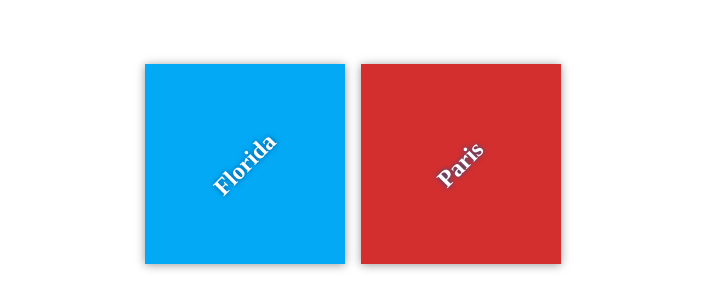
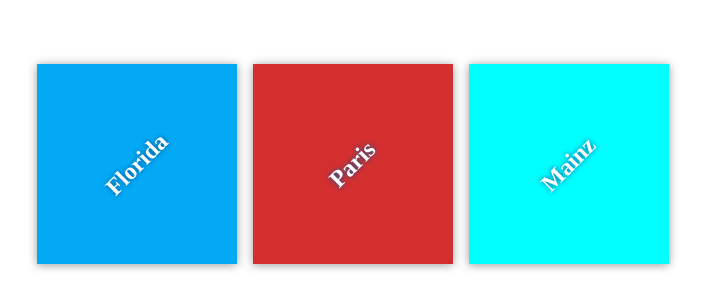
Before and after one commit to EleonoreBivo/my-travel-plans, a plain HTML site: page index.html in a window 1280 px wide. Shown: the part 236-544 px from the top of the page, without its empty margins (287-992 px from the left). Drawn offline with Linux system fonts and the light colour scheme.

Commit message:
Add destinations Mainz

```diff
--- a/css/app.css
+++ b/css/app.css
@@ -53,3 +53,7 @@ h2 {
 #paris {
     background-color: #d32f2f;
 }
+
+#mainz {
+	background-color: aqua;
+}
--- a/index.html
+++ b/index.html
@@ -17,6 +17,10 @@
             <div class="destination" id="paris">
                 <h2>Paris</h2>
             </div>
+
+			<div class="destination" id="mainz">
+                <h2>Mainz</h2>
+            </div>
         </div>
     </div>
 
```
